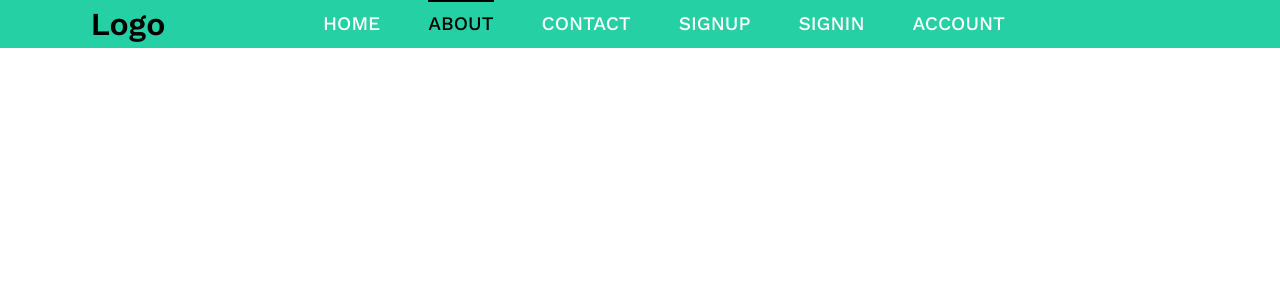
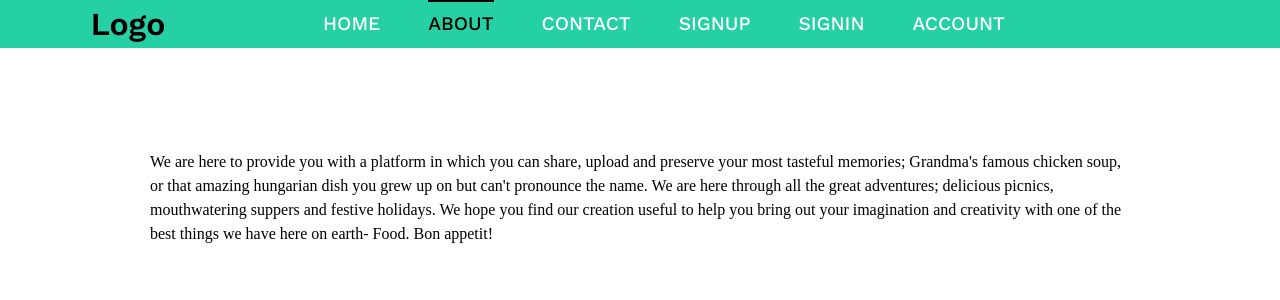
Before and after one commit to urisaul/recipes_v2, a React (Create React App) app: page /about in a window 1280 px wide. Shown: the top 300 px of the page. Built offline with nearby package versions, Linux system fonts and the light colour scheme.

Commit message:
added about page & route

```diff
--- a/src/App.js
+++ b/src/App.js
@@ -5,6 +5,7 @@ import SignIn from "./pages/signin";
 import NavBar from "./components/navBar";
 import Landing from "./pages/landing";
 import Post from "./pages/post";
+import About from "./pages/about";
 // import Landing from "./pages/landing";
 // import Recipe from "./pages/post";
 // import Account from "./pages/account";
@@ -16,6 +17,7 @@ export default function App() {
          <Routes>
             <Route path="/" element={<Landing />} />
             <Route path="/post/:id" element={<Post />} />
+            <Route path="/about" element={<About />} />
             <Route path="/signup" element={<SignUp />} />
             <Route path="/signin" element={<SignIn />} />
          </Routes>
--- /dev/null
+++ b/src/pages/about.js
@@ -0,0 +1,16 @@
+import React from 'react';
+
+function About ({}){
+    return(
+        <div style={{padding: "150px"}}>
+            We are here to provide you with a platform in which you can share, upload and preserve your most tasteful memories;
+        Grandma's famous chicken soup, or that amazing hungarian dish you grew up on but can't pronounce the name.
+        We are here through all the great adventures; delicious picnics, mouthwatering suppers and festive holidays.
+        We hope you find our creation useful to help you bring out your imagination and creativity with one of the
+        best things we have here on earth- Food.
+        Bon appetit!
+        </div>
+    )
+}
+
+export default About
```
